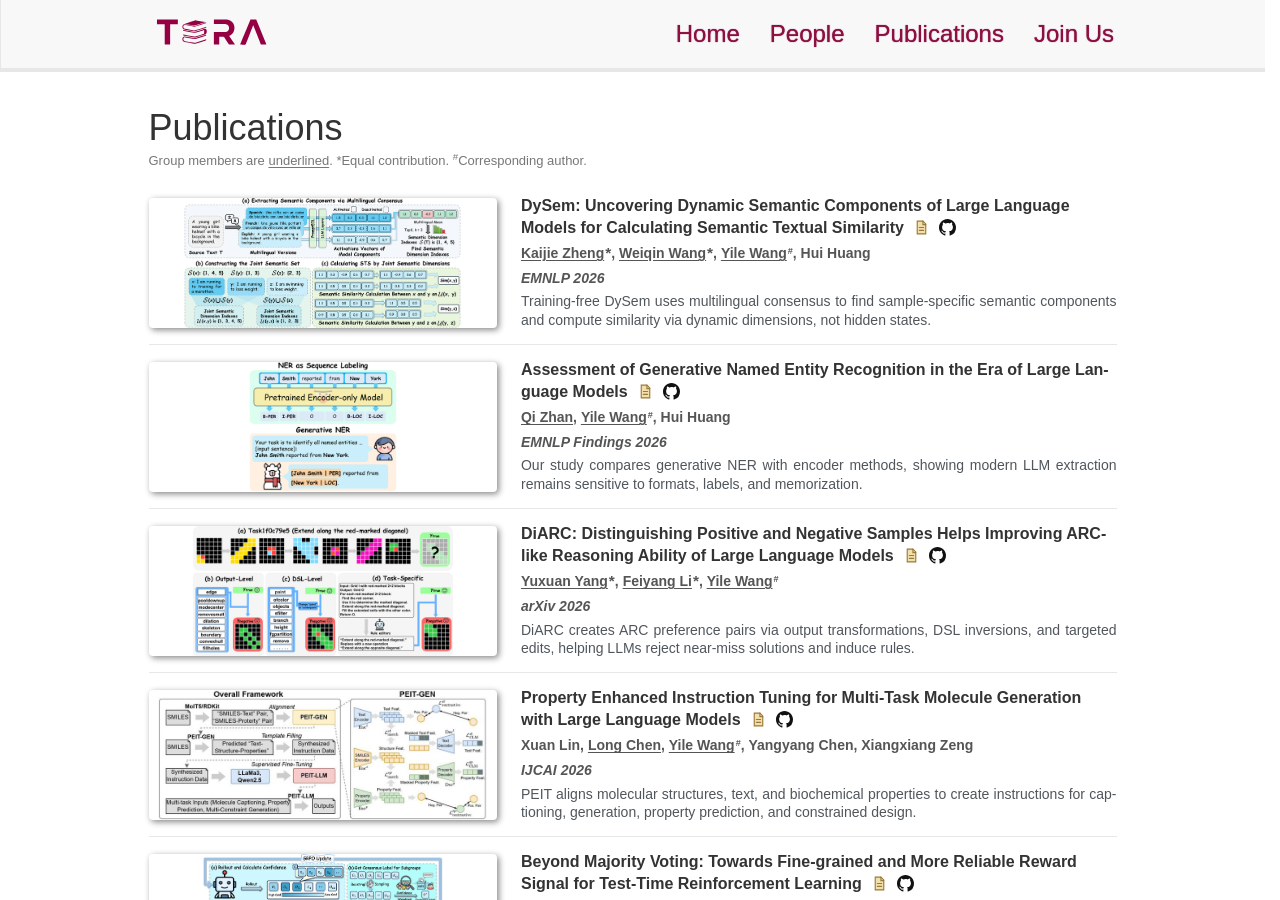
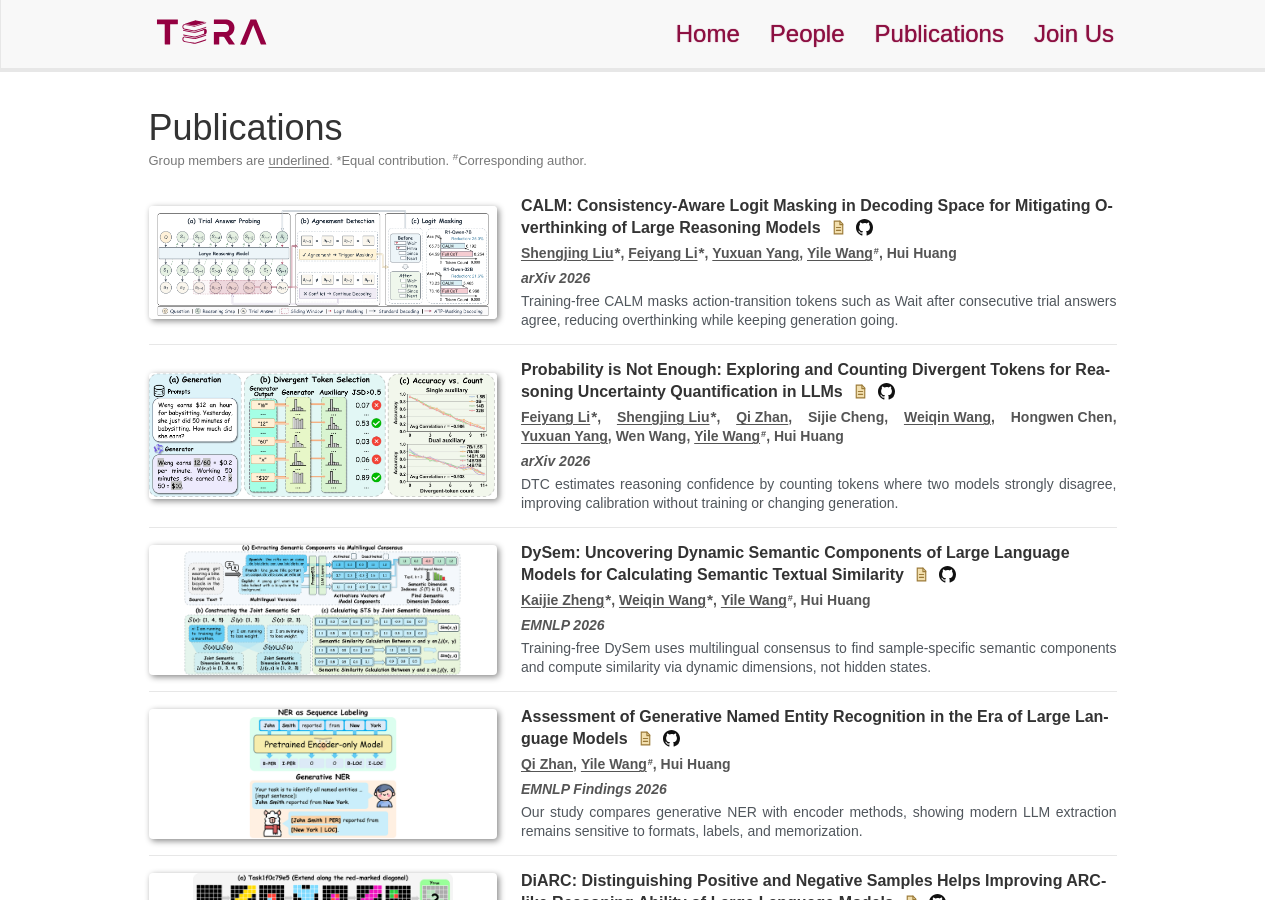
Before and after one commit to szu-tera/szu-tera.github.io, a Jekyll site: the page built from _pages/publications.md, in a window 1280 px wide and 900 px high. Built offline with Jekyll 4.4.1, drawn with Linux system fonts in a browser that asks for light colours.

Commit message:
Add CALM and DTC to the publications page.
Co-authored-by: Cursor <cursoragent@cursor.com>

```diff
--- a/_data/publist.yml
+++ b/_data/publist.yml
@@ -1,3 +1,35 @@
+- title: "CALM: Consistency-Aware Logit Masking in Decoding Space for Mitigating Overthinking of Large Reasoning Models"
+  description: "Training-free CALM masks action-transition tokens such as Wait after consecutive trial answers agree, reducing overthinking while keeping generation going."
+  authors: "Shengjing Liu, Feiyang Li, Yuxuan Yang, Yile Wang, Hui Huang"
+  equal_contribution_authors:
+    - Shengjing Liu
+    - Feiyang Li
+  corresponding_authors:
+    - Yile Wang
+  image: CALM_2026.png
+  links:
+    - url: https://arxiv.org/abs/2610.25908
+      display: arXiv 2026
+      paper_icon: true
+  github: https://github.com/szu-tera/CALM
+  highlight: 1
+
+- title: "Probability is Not Enough: Exploring and Counting Divergent Tokens for Reasoning Uncertainty Quantification in LLMs"
+  description: "DTC estimates reasoning confidence by counting tokens where two models strongly disagree, improving calibration without training or changing generation."
+  authors: "Feiyang Li, Shengjing Liu, Qi Zhan, Sijie Cheng, Weiqin Wang, Hongwen Chen, Yuxuan Yang, Wen Wang, Yile Wang, Hui Huang"
+  equal_contribution_authors:
+    - Feiyang Li
+    - Shengjing Liu
+  corresponding_authors:
+    - Yile Wang
+  image: DTC_2026.png
+  links:
+    - url: https://arxiv.org/abs/2609.38070
+      display: arXiv 2026
+      paper_icon: true
+  github: https://github.com/szu-tera/DTC
+  highlight: 1
+
 - title: "DySem: Uncovering Dynamic Semantic Components of Large Language Models for Calculating Semantic Textual Similarity"
   description: "Training-free DySem uses multilingual consensus to find sample-specific semantic components and compute similarity via dynamic dimensions, not hidden states."
   authors: "Kaijie Zheng, Weiqin Wang, Yile Wang, Hui Huang"
```
Also changed, not shown: images/pubpic/CALM_2026.png (added), images/pubpic/DTC_2026.png (added).
